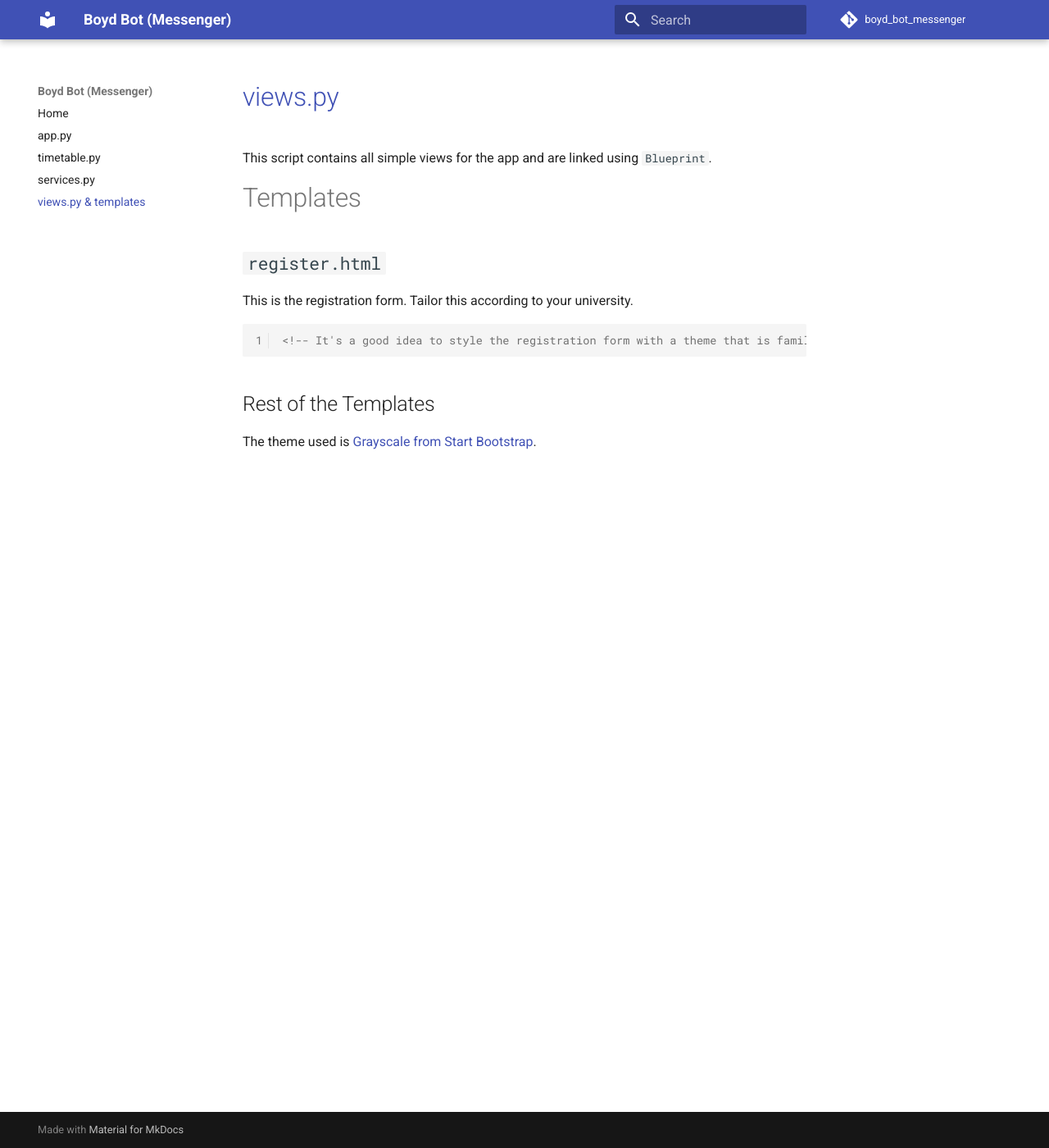
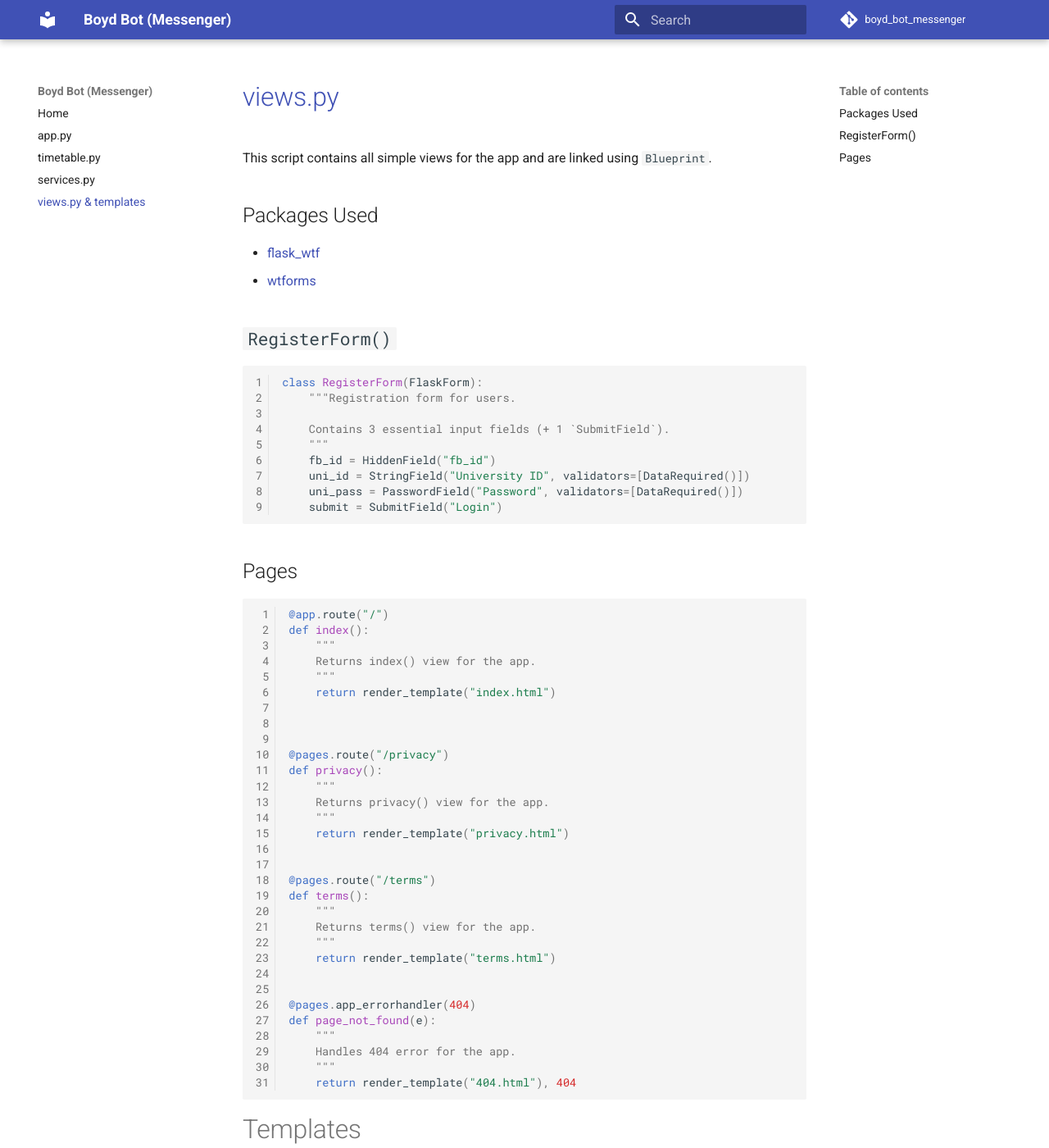
Before and after one commit to ineshbose/boyd_bot_messenger, an MkDocs documentation site: the page built from docs/views.md, in a window 1280 px wide and 1400 px high. Shown: the whole window at 82% size. Built offline with MkDocs 1.6.1 and Material for MkDocs 9.7.7, drawn with Linux system fonts in a browser that asks for light colours; comment, search, counter and statistics services are not loaded.

````diff
--- a/docs/views.md
+++ b/docs/views.md
@@ -1,5 +1,59 @@
 # [views.py](https://github.com/ineshbose/boyd_bot_messenger/blob/master/views.py)
 This script contains all simple views for the app and are linked using `Blueprint`.
+
+## Packages Used
+* [flask_wtf](https://github.com/lepture/flask-wtf)
+* [wtforms](https://github.com/wtforms/wtforms)
+
+## `RegisterForm()`
+```python
+class RegisterForm(FlaskForm):
+    """Registration form for users.
+
+    Contains 3 essential input fields (+ 1 `SubmitField`).
+    """
+    fb_id = HiddenField("fb_id")
+    uni_id = StringField("University ID", validators=[DataRequired()])
+    uni_pass = PasswordField("Password", validators=[DataRequired()])
+    submit = SubmitField("Login")
+```
+
+
+## Pages
+```python
+@app.route("/")
+def index():
+    """
+    Returns index() view for the app.
+    """
+    return render_template("index.html")
+
+
+
+@pages.route("/privacy")
+def privacy():
+    """
+    Returns privacy() view for the app.
+    """
+    return render_template("privacy.html")
+
+
+@pages.route("/terms")
+def terms():
+    """
+    Returns terms() view for the app.
+    """
+    return render_template("terms.html")
+
+
+@pages.app_errorhandler(404)
+def page_not_found(e):
+    """
+    Handles 404 error for the app.
+    """
+    return render_template("404.html"), 404
+
+```
 
 # Templates
 
````
Also changed, not shown: README.md (+8 -6 lines), app.py (+11 -27 lines), docs/app.md (+9 -65 lines), docs/index.md (+4 -3 lines), docs/services.md (+35 -9 lines), docs/timetable.md (+2 -2 lines), services.py (+16 -1 lines), timetable.py (+9 -6 lines), views.py (+10 -0 lines), 1 other file.
